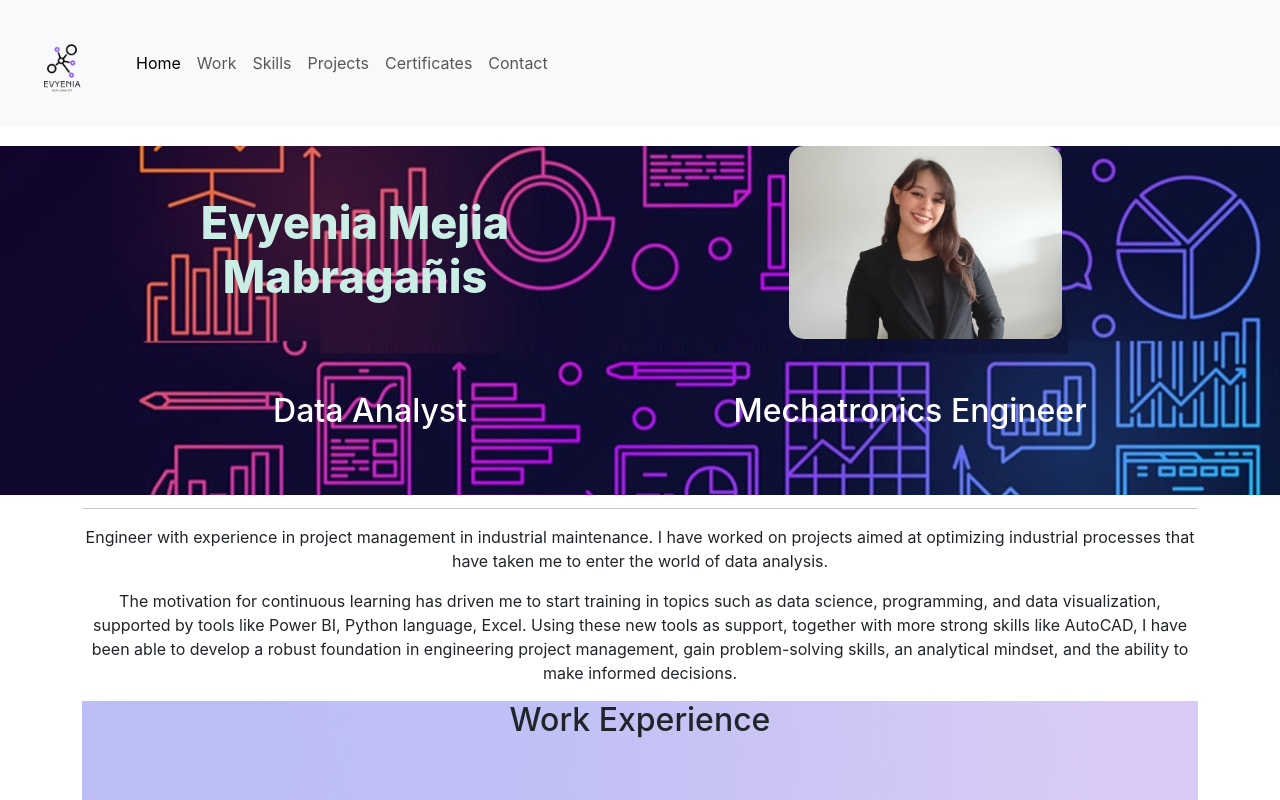
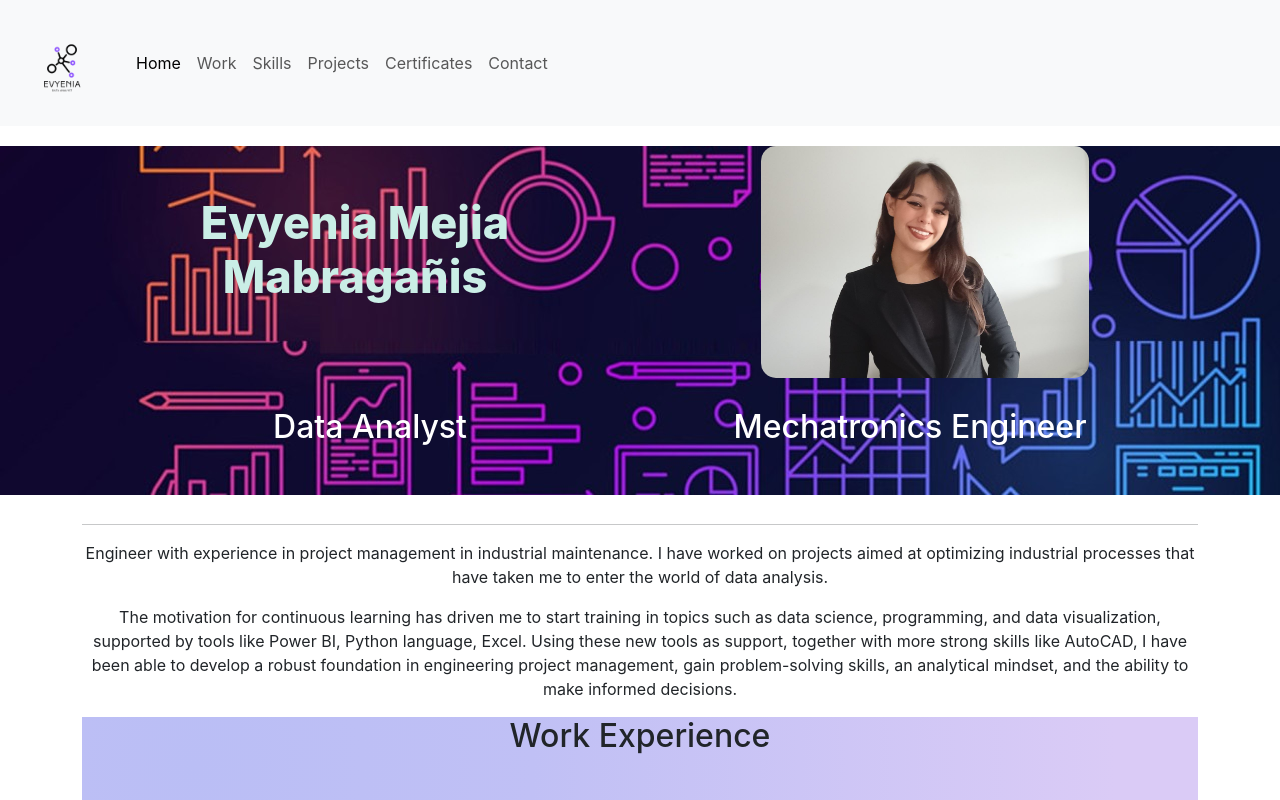
Before and after one commit to sorim492/portafolio-evyi, a React (Create React App) app: page / in a window 1280 px wide. Shown: the top 800 px of the page. Built offline with nearby package versions, Linux system fonts and the light colour scheme.

Commit message:
Update App.css

```diff
--- a/src/App.css
+++ b/src/App.css
@@ -67,7 +67,7 @@ footer .container{
 .main img{
   display: block;
   margin: 0 auto;
-  width: 50%;
+  max-width: 60%;
   border-radius: 15px;
   transition: all 150ms ease-in-out;
 }
```
